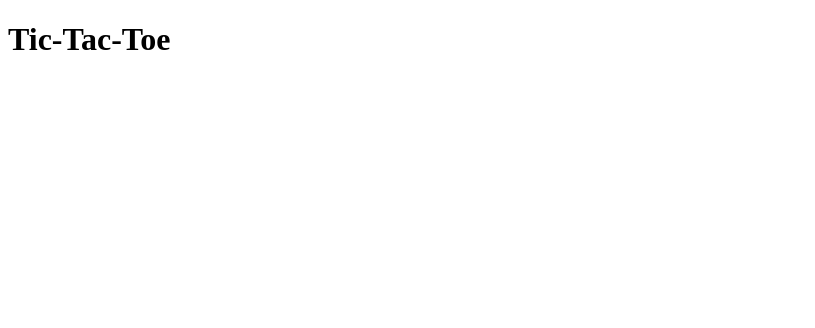
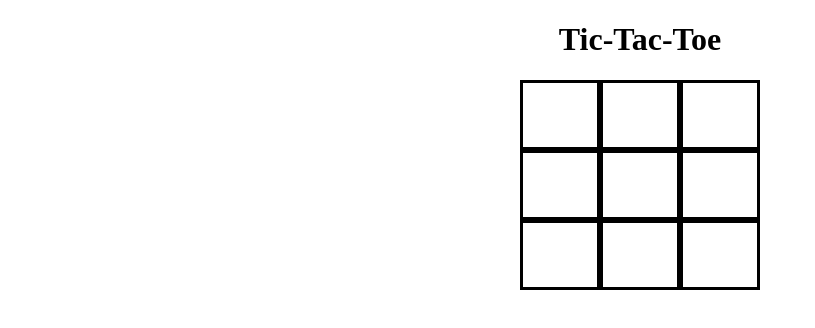
Before and after one commit to filip-anto/tic-tac-toe, a plain HTML site: page index.html in a window 1280 px wide. Shown: the whole page, without its empty margins (0-815 px from the left). Drawn offline with Linux system fonts and the light colour scheme.

Commit message:
Create basic board elements in DOM

```diff
--- a/index.html
+++ b/index.html
@@ -1,5 +1,6 @@
 <!DOCTYPE html>
 <html lang="en">
+
 <head>
     <meta charset="UTF-8">
     <meta http-equiv="X-UA-Compatible" content="IE=edge">
@@ -7,8 +8,14 @@
     <link rel="stylesheet" href="style.css">
     <title>Tic-Tac-Toe</title>
 </head>
+
 <body>
     <h1>Tic-Tac-Toe</h1>
+    <div class="container">
+
+
+    </div>
     <script src="script.js"></script>
 </body>
+
 </html>
--- a/script.js
+++ b/script.js
@@ -70,6 +70,30 @@ gameLogic = (() => {
 }
 )();
 
+displayController = (() => {
+    const playingGrid = () => {
+        let playingArea = document.getElementsByClassName("container")[0];
+        playingArea.innerHTML = "";
+        for (let i = 0; i < 3; i++) {
+            for (let j = 0; j < 3; j++) {
+                let gridItem = document.createElement("div");
+                gridItem.textContent = "";
+                gridItem.classList.add("gridItem");
+                gridItem.addEventListener('click', (event) => getPlayerInput(i,j));
+                playingArea.appendChild(gridItem);
+            }
+        }
+    }
+
+
+    const getPlayerInput=(i,j)=>{
+
+    }
+    playingGrid();
+})();
+
+
+
 human_player = playerFactory("Player 1", "x");
 computer_player = playerFactory("Player 2", "o");
 
--- a/style.css
+++ b/style.css
@@ -0,0 +1,22 @@
+h1 {
+    text-align: center;
+}
+
+.container {
+    display: grid;
+    grid-template-columns: 5rem 5rem 5rem;
+    align-items: center;
+    justify-content: center;
+}
+
+.container div {
+    padding: 2rem;
+    border-style: solid;
+    cursor: pointer;
+}
+.container div:hover{
+    background-color: beige;
+    scale:1.1;
+    transition:0.5s;
+    z-index: 1;
+}
```
